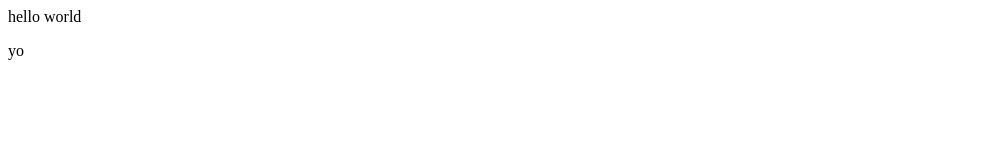
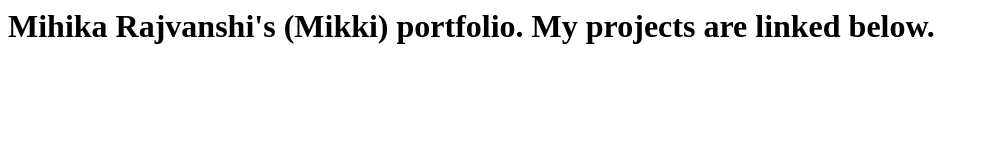
Before and after one commit to mikkiraj/mikkiraj.github.io, a plain HTML site: page index.html in a window 1280 px wide. Shown: the whole page, without its empty margins (0-989 px from the left). Drawn offline with Linux system fonts and the light colour scheme.

Commit message:
testing1

```diff
--- a/index.html
+++ b/index.html
@@ -1,4 +1,3 @@
-hello world
-<form>
-    <p>yo </p>
-</form>
+<h1>
+    Mihika Rajvanshi's (Mikki) portfolio. My projects are linked below.
+</h1>
```
